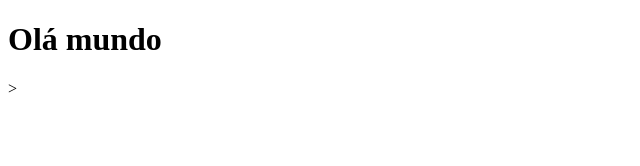
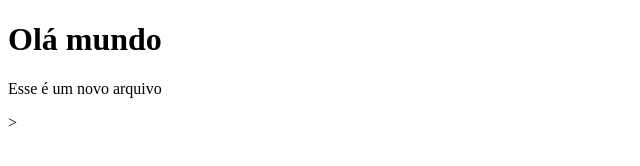
Before and after one commit to carolinesibenaichler/carolinesibenaichler.github.io, a plain HTML site: page index.html in a window 1280 px wide. Shown: the whole page, without its empty margins (0-640 px from the left). Drawn offline with Linux system fonts and the light colour scheme.

Commit message:
incrementei textos a pagina

```diff
--- a/index.html
+++ b/index.html
@@ -6,5 +6,6 @@
 </head>
 <body>
     <h1>Olá mundo</h1>
+     <p>Esse é um novo arquivo</p>
 </body>
 </html>>
```
